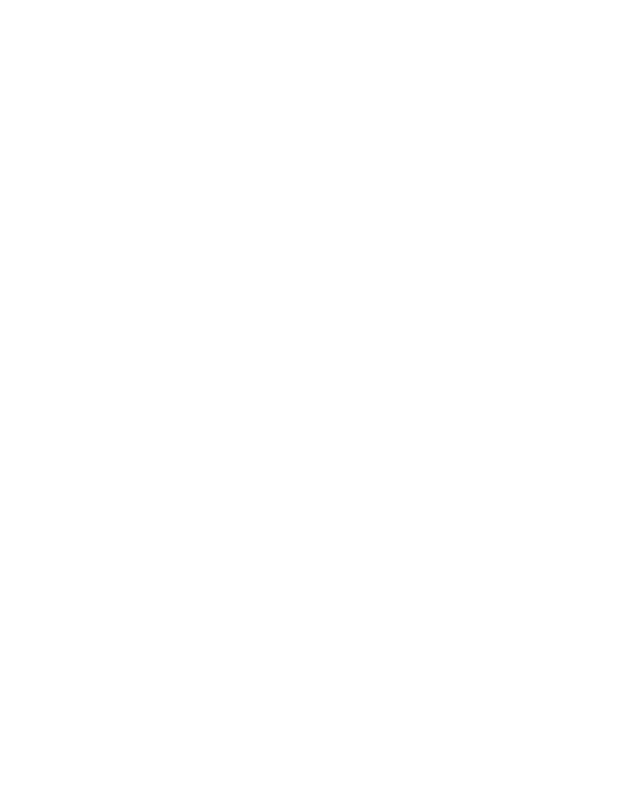
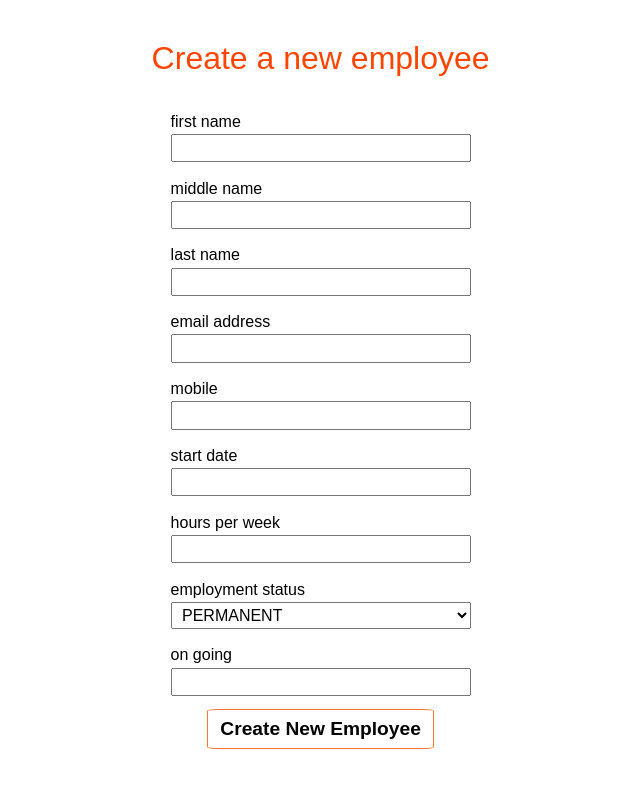
Before and after one commit to petrdragonman/create-employee, a React (Vite) app in the folder front-end/: page /employees/new in a window 1280 px wide. Before the commit this address had no page. Shown: the top 788 px of the page, without its empty margins (193-833 px from the left). Built offline with nearby package versions, Linux system fonts and the light colour scheme.

Commit message:
implements employee form for creating new employee using react hook form and zod

```diff
--- a/front-end/src/App.tsx
+++ b/front-end/src/App.tsx
@@ -1,5 +1,6 @@
 import { BrowserRouter, Route, Routes } from "react-router";
 import EmployeesPage from "./pages/EmployeesPage";
+import NewEmployeePage from "./pages/NewEmployeePage/NewEmployeePage";
 
 function App() {
   return (
@@ -7,6 +8,7 @@
       <BrowserRouter>
         <Routes>
           <Route path="/" element={<EmployeesPage />} />
+          <Route path="/employees/new" element={<NewEmployeePage />} />
         </Routes>
       </BrowserRouter>
     </div>
--- /dev/null
+++ b/front-end/src/components/EmployeeForm/EmployeeForm.module.scss
@@ -0,0 +1,31 @@
+.form {
+  font-family: Arial, Helvetica, sans-serif;
+  font-size: 1em;
+  width: 100%;
+  display: flex;
+  flex-direction: column;
+  align-items: center;
+  gap: 0.6em;
+}
+
+.field {
+  display: flex;
+  flex-direction: column;
+  width: 300px;
+  padding: 0.24em;
+  gap: 0.2em;
+}
+
+.input {
+  padding: 0.2em 0.4em;
+  font-size: medium;
+}
+
+.buttonPadding {
+  padding-top: 20px;
+}
+
+.error_text {
+  font-size: smaller;
+  color: #fb7431;
+}
--- /dev/null
+++ b/front-end/src/components/EmployeeForm/EmployeeForm.tsx
@@ -0,0 +1,145 @@
+import { useForm } from "react-hook-form";
+import { EmployeeFormData, employeeStatus, schema } from "./schema";
+import { capitaliseEachWord } from "./utils";
+import Button from "../Button/Button";
+import classes from "./EmployeeForm.module.scss";
+import { zodResolver } from "@hookform/resolvers/zod";
+
+interface EmployeeFormProps {
+  onSubmit: (data: EmployeeFormData) => unknown;
+}
+
+const EmployeeForm = ({ onSubmit }: EmployeeFormProps) => {
+  const {
+    handleSubmit,
+    register,
+    formState: { isSubmitSuccessful, errors },
+    reset,
+  } = useForm<EmployeeFormData>({ resolver: zodResolver(schema) });
+  isSubmitSuccessful && reset();
+
+  return (
+    <form onSubmit={handleSubmit(onSubmit)} className={classes.form}>
+      <article className={classes.field}>
+        <label>first name</label>
+        <input
+          type="text"
+          {...register("firstName")}
+          className={classes.input}
+        />
+        {errors?.firstName && (
+          <small className={classes.error_text}>
+            {errors?.firstName?.message}
+          </small>
+        )}
+      </article>
+      <article className={classes.field}>
+        <label>middle name</label>
+        <input
+          type="text"
+          {...register("middleName")}
+          className={classes.input}
+        />
+        {errors?.middleName && (
+          <small className={classes.error_text}>
+            {errors?.middleName?.message}
+          </small>
+        )}
+      </article>
+      <article className={classes.field}>
+        <label>last name</label>
+        <input
+          type="text"
+          {...register("lastName")}
+          className={classes.input}
+        />
+        {errors?.lastName && (
+          <small className={classes.error_text}>
+            {errors?.lastName?.message}
+          </small>
+        )}
+      </article>
+      <article className={classes.field}>
+        <label>email address</label>
+        <input
+          type="text"
+          {...register("emailAddress")}
+          className={classes.input}
+        />
+        {errors?.emailAddress && (
+          <small className={classes.error_text}>
+            {errors?.emailAddress?.message}
+          </small>
+        )}
+      </article>
+      <article className={classes.field}>
+        <label>mobile</label>
+        <input
+          type="text"
+          {...register("mobileNumber")}
+          className={classes.input}
+        />
+        {errors?.mobileNumber && (
+          <small className={classes.error_text}>
+            {errors?.mobileNumber?.message}
+          </small>
+        )}
+      </article>
+      <article className={classes.field}>
+        <label>start date</label>
+        <input
+          type="text"
+          {...register("startDate")}
+          className={classes.input}
+        />
+        {errors?.startDate && (
+          <small className={classes.error_text}>
+            {errors?.startDate?.message}
+          </small>
+        )}
+      </article>
+      <article className={classes.field}>
+        <label>hours per week</label>
+        <input
+          type="number"
+          {...register("hoursPerWeek")}
+          className={classes.input}
+        />
+        {errors?.hoursPerWeek && (
+          <small className={classes.error_text}>
+            {errors?.hoursPerWeek?.message}
+          </small>
+        )}
+      </article>
+      <article className={classes.field}>
+        <label>employment status</label>
+        <select {...register("employeeStatus")} className={classes.input}>
+          {employeeStatus.map((status) => (
+            <option key={status} value={status}>
+              {capitaliseEachWord(status)}
+            </option>
+          ))}
+        </select>
+        {errors?.employeeStatus && (
+          <small className={classes.error_text}>
+            {errors?.employeeStatus?.message}
+          </small>
+        )}
+      </article>
+      <article className={classes.field}>
+        <label>on going</label>
+        <input type="text" {...register("onGoing")} className={classes.input} />
+        {errors?.onGoing && (
+          <small className={classes.error_text}>
+            {errors?.onGoing?.message}
+          </small>
+        )}
+      </article>
+      <article>
+        <Button variant={"primary"}>Create New Employee</Button>
+      </article>
+    </form>
+  );
+};
+
+export default EmployeeForm;
--- /dev/null
+++ b/front-end/src/components/EmployeeForm/schema.ts
@@ -0,0 +1,18 @@
+import * as z from "zod";
+
+export const employeeStatus = ["PERMANENT", "CONTRACT", "CASUAL"] as const;
+
+export const schema = z.object({
+  firstName: z.string().min(1),
+  middleName: z.string(),
+  lastName: z.string().min(1),
+  emailAddress: z.string().email(),
+  mobileNumber: z.string().min(10),
+  //startDate: z.coerce.date(),
+  startDate: z.string().min(1),
+  hoursPerWeek: z.coerce.number().min(15),
+  employeeStatus: z.enum(employeeStatus),
+  onGoing: z.coerce.boolean(),
+});
+
+export type EmployeeFormData = z.infer<typeof schema>;
--- /dev/null
+++ b/front-end/src/components/EmployeeForm/utils.ts
@@ -0,0 +1,8 @@
+export const capitaliseEachWord = (str: string) => {
+  return str
+    .split("")
+    .map(
+      (word) => word.charAt(0).toUpperCase() + word.substring(1).toLowerCase()
+    )
+    .join("");
+};
--- a/front-end/src/pages/EmployeesPage.tsx
+++ b/front-end/src/pages/EmployeesPage.tsx
@@ -8,7 +8,6 @@
 import { useAppDispatch } from "../state/hooks";
 
 const EmployeesPage = () => {
-  // redux
   const employees = useSelector(
     (state: RootState) => state.employees.employees
   );
--- /dev/null
+++ b/front-end/src/pages/NewEmployeePage/NewEmployeePage.module.scss
@@ -0,0 +1,16 @@
+.container {
+  width: 80%;
+  display: flex;
+  flex-direction: column;
+  justify-content: center;
+}
+
+.title {
+  display: flex;
+  flex-direction: column;
+  justify-content: center;
+  align-items: center;
+  font-family: Arial, Helvetica, sans-serif;
+  font-size: 2em;
+  color: orangered;
+}
--- /dev/null
+++ b/front-end/src/pages/NewEmployeePage/NewEmployeePage.tsx
@@ -0,0 +1,23 @@
+import EmployeeForm from "../../components/EmployeeForm/EmployeeForm";
+import { EmployeeFormData } from "../../components/EmployeeForm/schema";
+import classes from "./NewEmployeePage.module.scss";
+
+const NewEmployeePage = () => {
+  const onSubmit = (data: EmployeeFormData) => {
+    console.log(data);
+  };
+
+  return (
+    <>
+      <section className={classes.container}>
+        <article className={classes.title}>
+          <p>Create a new employee</p>
+        </article>
+
+        <EmployeeForm onSubmit={onSubmit} />
+      </section>
+    </>
+  );
+};
+
+export default NewEmployeePage;
```
Also changed, not shown: front-end/package.json (+6 -1 lines), 1 other file (tests, documents, lock files or other folders).
